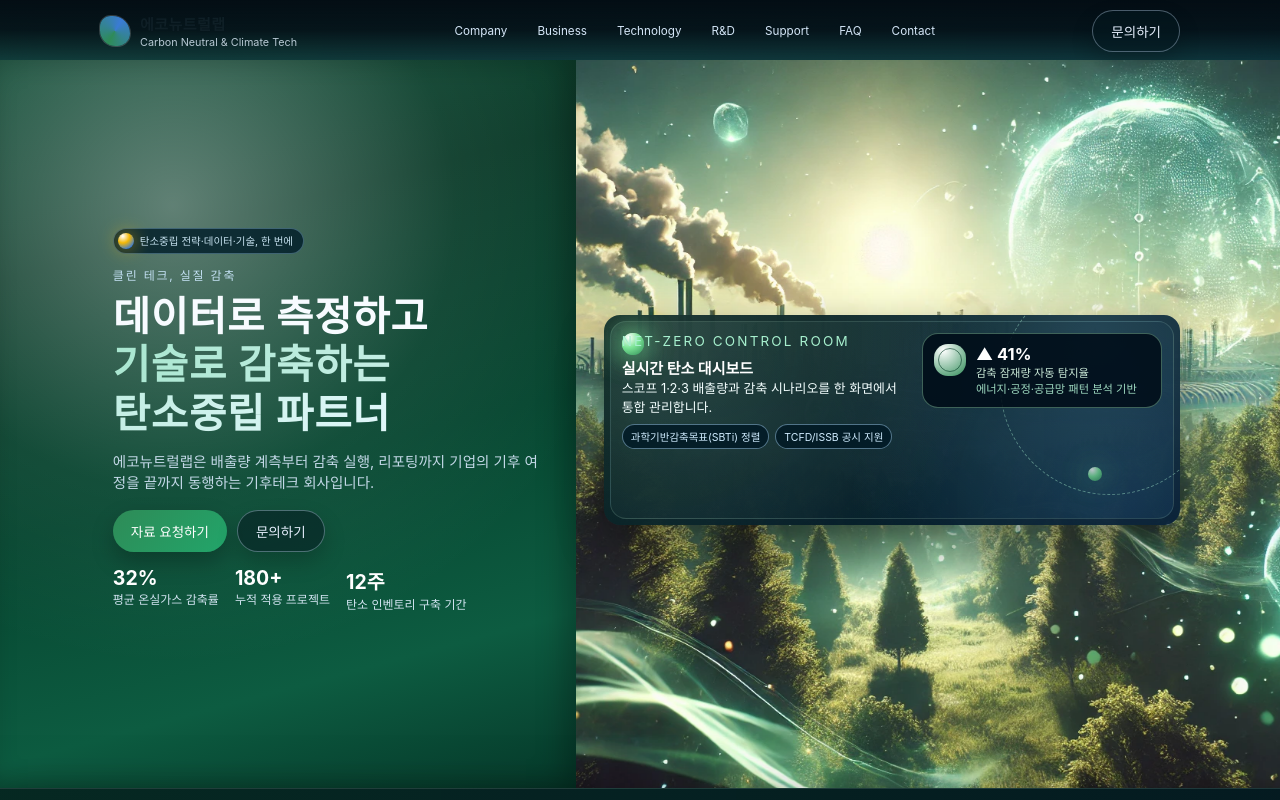
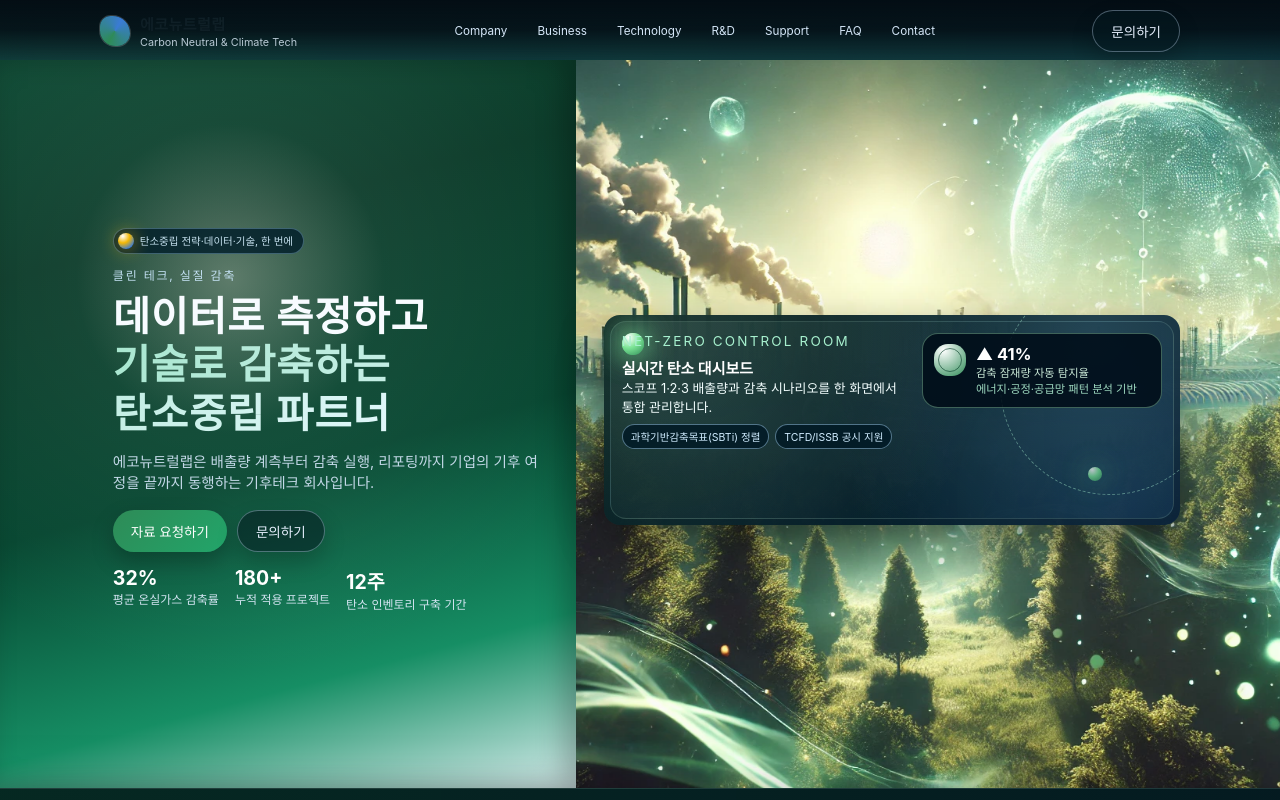
Before and after one commit to guipokyg/uwatec_homepage, a plain HTML site: page index.html in a window 1280 px wide. Shown: the top 800 px of the page. Drawn offline with Linux system fonts and the light colour scheme.

Commit message:
feat: hero section left 영역 css 수정

```diff
--- a/script.js
+++ b/script.js
@@ -26,4 +26,25 @@ document.addEventListener('DOMContentLoaded', function () {
   }, { threshold: 0.18 });
 
   reveals.forEach((el) => revealObserver.observe(el));
+
+  // Hero 밝기 조절
+const hero = document.querySelector('#hero');
+const leftBg = document.querySelector('.hero-left-bg');
+
+function updateHeroBrightness() {
+
+  const rect = hero.getBoundingClientRect();
+  const windowHeight = window.innerHeight;
+
+  // 화면 중앙 기준으로 얼마나 멀어졌는지(0 ~ 1)
+  const distance = Math.min(Math.max(rect.top * -1 / windowHeight, 0), 1);
+
+  // 밝기값: 위에 가까울수록 1, 아래로 갈수록 0.4까지 감소
+  const brightness = 1 - (distance * 0.6);
+
+  leftBg.style.setProperty('--hero-brightness', brightness);
+}
+
+window.addEventListener('scroll', updateHeroBrightness);
+window.addEventListener('load', updateHeroBrightness);
 });
--- a/style.css
+++ b/style.css
@@ -333,9 +333,9 @@ header {
   background:
     /* 은은한 라이트 그라디언트 */
     radial-gradient(
-      circle at 30% 20%,
-      rgba(255, 255, 255, 0.35),
-      rgba(255, 255, 255, 0.05) 40%,
+      circle at 40% 30%,
+      rgba(250, 239, 225, 0.35),
+      rgba(255, 255, 255, 0.05) 25%,
       transparent 65%
     ),
     /* 메인 그린 딥그라디언트 */
@@ -344,8 +344,8 @@ header {
       #0e4a34 0%,
       #0b3b29 25%,
       #074731 55%,
-      #0d5c41 80%,
-      #06392a 100%
+      #168e64 80%,
+      #d9efef 100%
     );
 
   /* 유리광택 느낌 */
@@ -356,6 +356,9 @@ header {
 
   /* 부드러운 전환 */
   transition: background 0.6s ease;
+
+  filter: brightness(var(--hero-brightness, 1));
+  transition: filter 0.4s ease;
 }
 
 /* 왼쪽 45% 영역에 콘텐츠 고정 */
```
